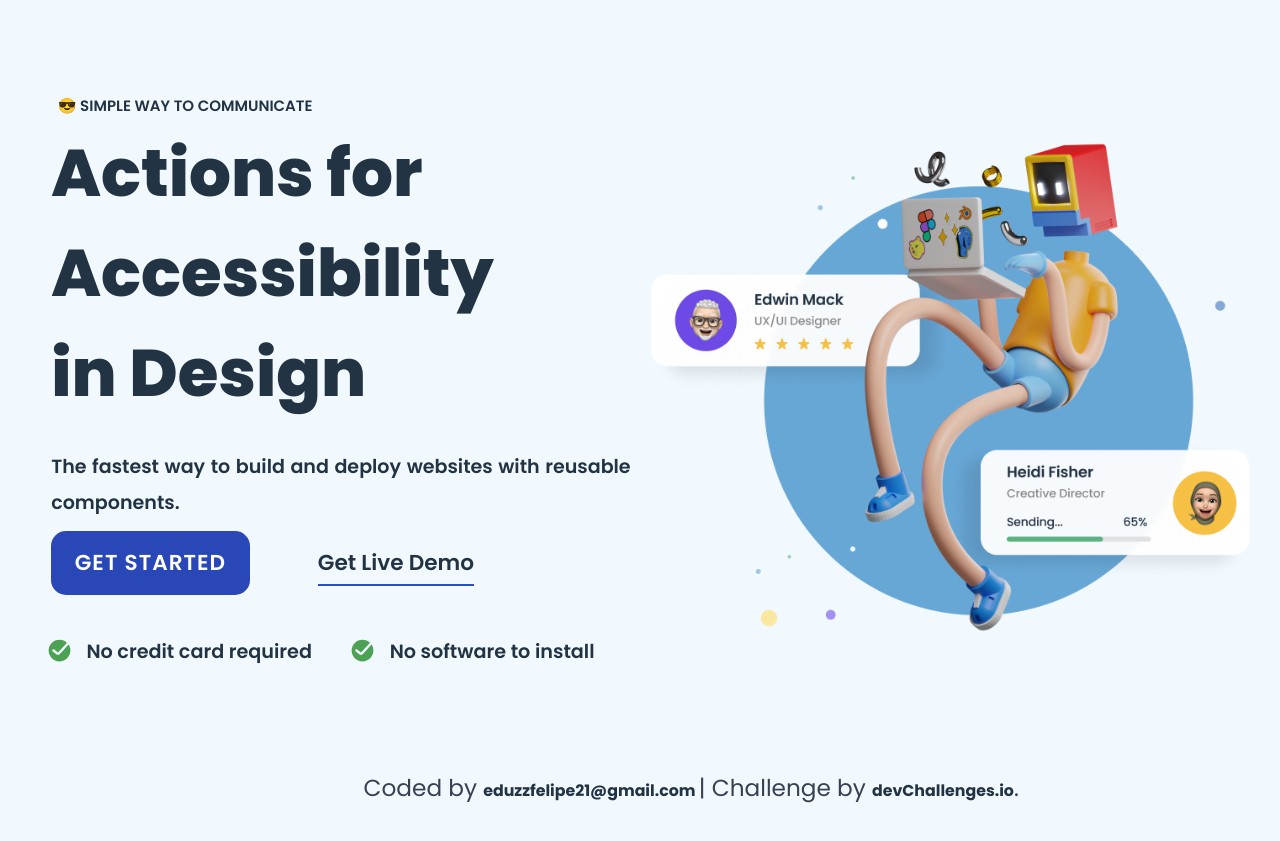
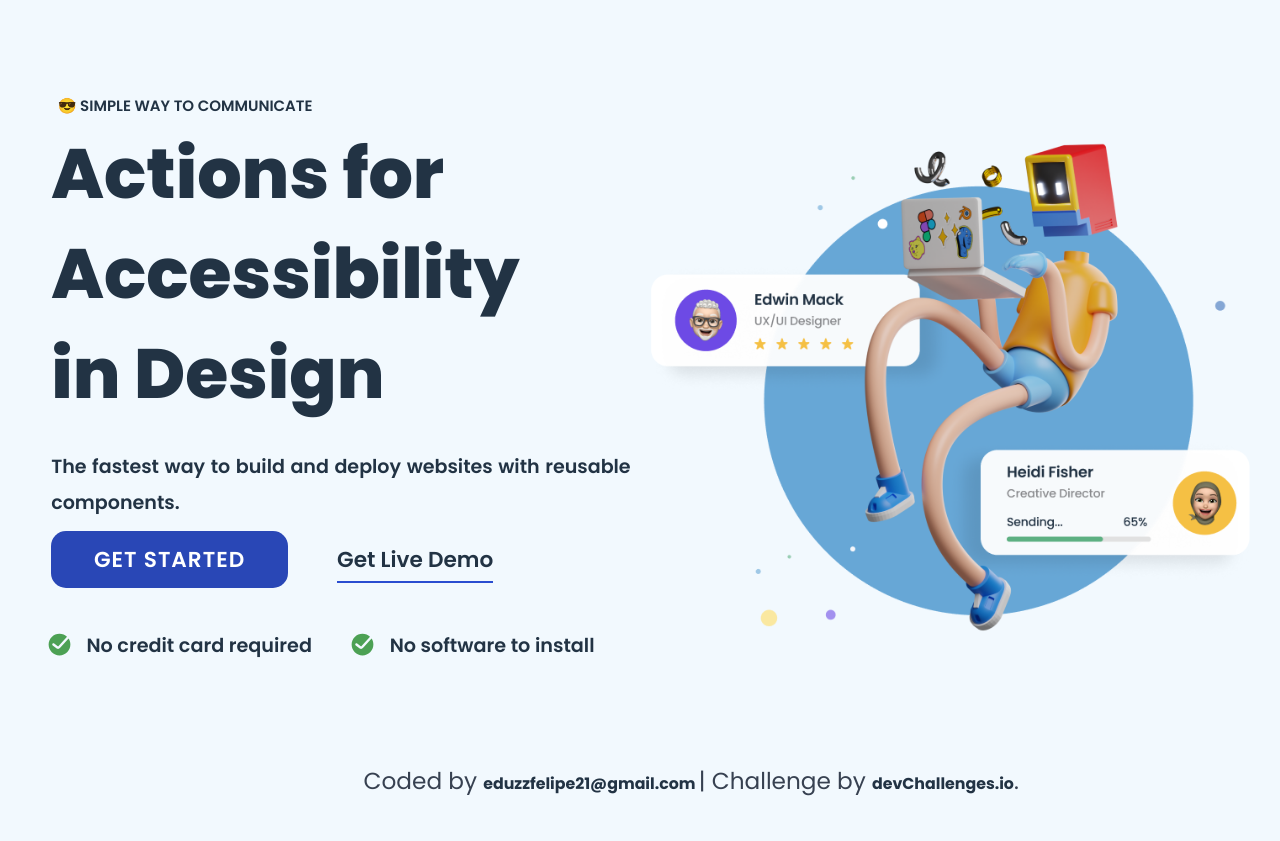
Before and after one commit to EduzzDev/Simple_HomePage, a plain HTML site: page simple-homepage-master/index.html in a window 1280 px wide. Shown: the part 63-904 px from the top of the page. Drawn offline with Linux system fonts and the light colour scheme.

Commit message:
mudanças na responsividades

```diff
--- a/simple-homepage-master/estilos/style.css
+++ b/simple-homepage-master/estilos/style.css
@@ -1014,9 +1014,9 @@
     top: 6.5dvw;
   }
   h1 {
-    font-size: calc(25px + 3.2dvw);
+    font-size: calc(25px + 3.5dvw);
     top: 7dvw;
-    width: 40%;
+    width: 36%;
     line-height: 7.8dvw;
     font-weight: 800;
   }
@@ -1055,11 +1055,11 @@
   }
   .btn-start,
   .demo {
-    width: 15.5dvw;
-    height: 5dvw;
+    width: 18.5dvw;
+    height: 4.5dvw;
     bottom: 34.2dvw;
     font-size: calc(5px + 1.3dvw);
-    margin-right: 5%;
+    margin-right: 3.5%;
   }
   .features {
     bottom: 0;
```
